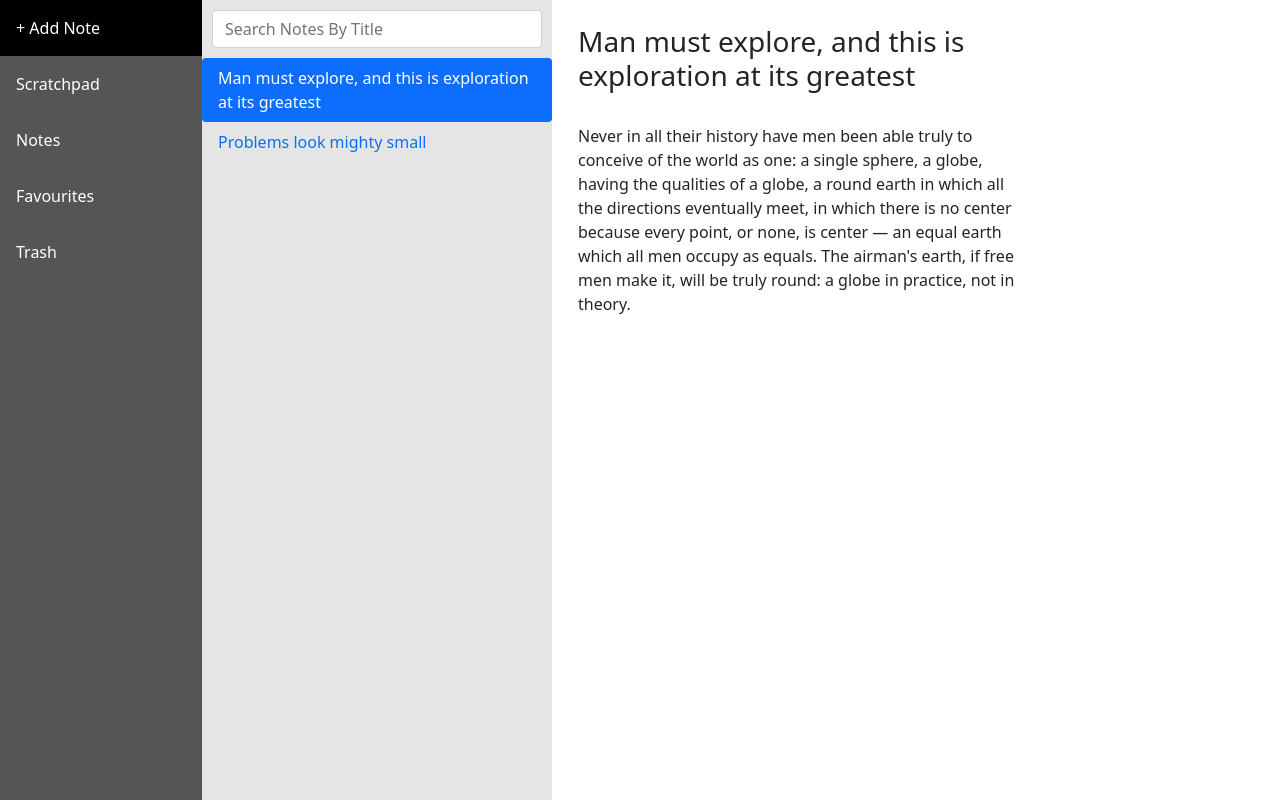
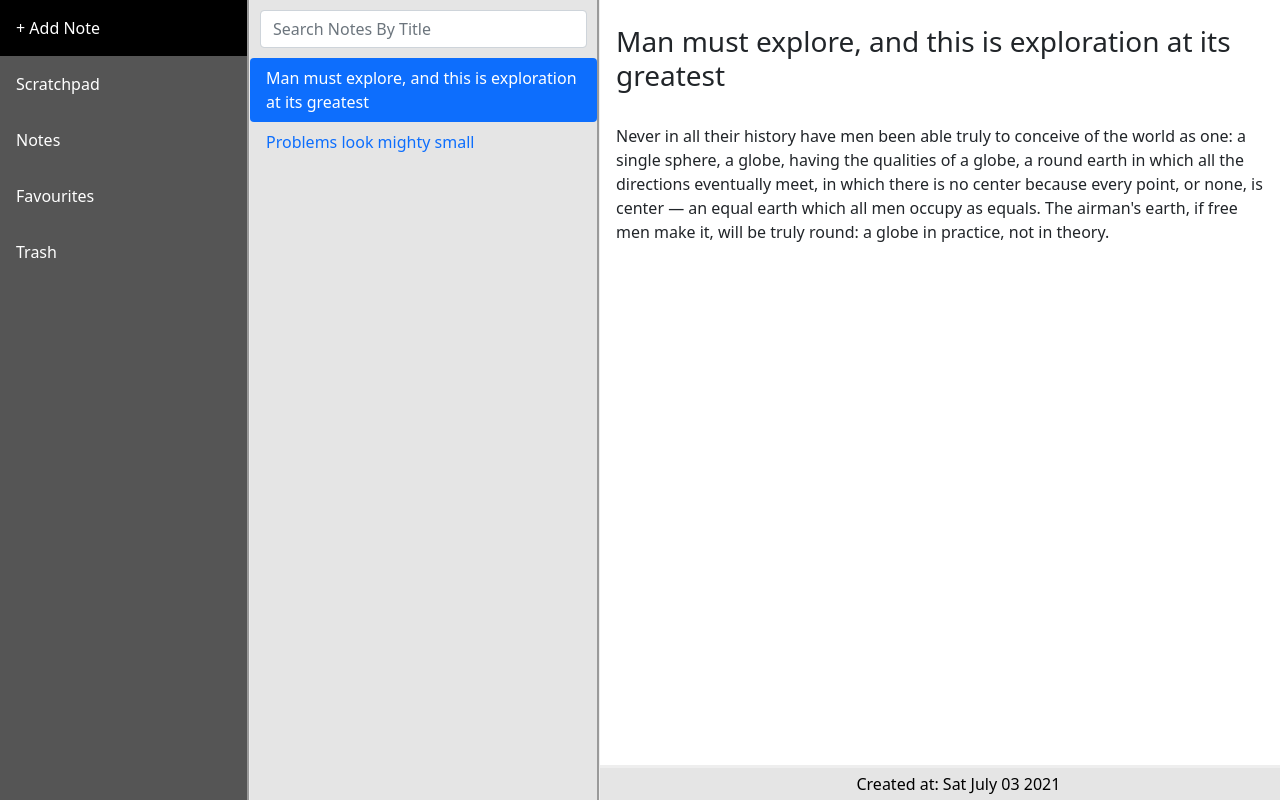
Before and after one commit to SiamAnzir/react-keep-notes, a React (Create React App) app: page / in a window 1280 px wide. Built offline with nearby package versions, Linux system fonts and the light colour scheme.

Commit message:
[Added] footer text and style

```diff
--- a/src/App.css
+++ b/src/App.css
@@ -36,6 +36,7 @@
   position: fixed;
   height: 100%;
   overflow: auto;
+  border-right-style: groove;
 }
 
 .sidebar a {
@@ -63,8 +64,7 @@
 }
 
 div.content {
-  margin-left: 480px;
-  width: fit-content;
+  margin-left: 600px;
   padding: 1px 16px;
   position: relative;
   min-height: 100vh;
@@ -74,11 +74,23 @@ div.content {
 
 .noteTab {
   width: 350px;
-  margin-left: 120px;
+  margin-left: 250px;
   background-color: #e5e5e5;
   position: fixed;
   height: 100%;
   overflow: auto;
+  border-right-style: groove;
+}
+
+.footer{
+  position: fixed;
+  margin-left: 600px;
+  bottom: 0;
+  width: 56%;
+  text-align: center;
+  color: black;
+  background-color: #e5e5e5;
+  border-top-style: outset;
 }
 
 @media screen and (max-width: 700px) {
--- a/src/components/Notes.js
+++ b/src/components/Notes.js
@@ -33,8 +33,16 @@ const Notes = () => {
     ) : (
         <div><h2>There is no notes to show</h2></div>
     );
+
+    const footerText = notes.map(note => (
+       <>
+           <Tab.Content>
+               <Tab.Pane className="m-1" eventKey={note.id}> Created at:  {note.created_at} </Tab.Pane>
+           </Tab.Content>
+       </>
+    ));
     return(
-        <Container>
+        <div>
             <Tab.Container id="left-tabs-example" defaultActiveKey={notes[0].id}>
                 <div className="noteTab">
                     <Col>
@@ -48,14 +56,19 @@ const Notes = () => {
                         {noteTab}
                     </Col>
                 </div>
-                <div className="content">
-                    <br/>
-                    <Col sm={9}>
-                        {viewNotes}
-                    </Col>
+                <div>
+                    <div className="content">
+                        <br/>
+                        <Col sm={12}>
+                            {viewNotes}
+                        </Col>
+                    </div>
+                    <div className="footer">
+                        {footerText}
+                    </div>
                 </div>
             </Tab.Container>
-        </Container>
+        </div>
     )
 }
 
```
